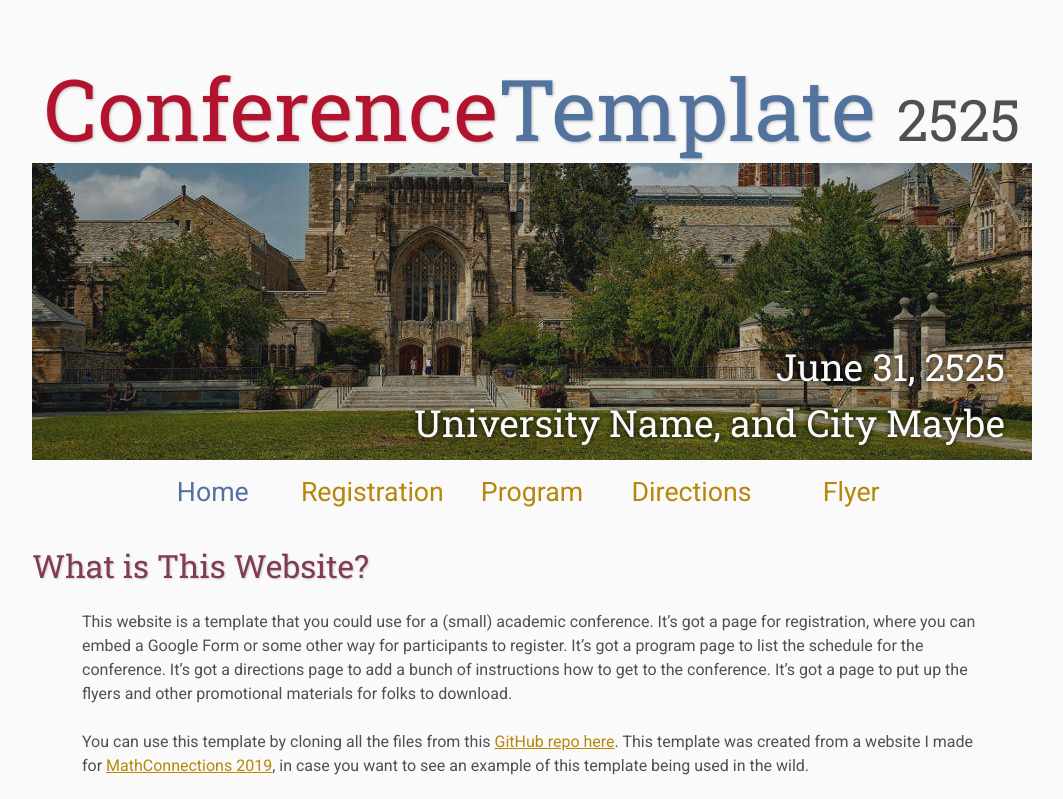
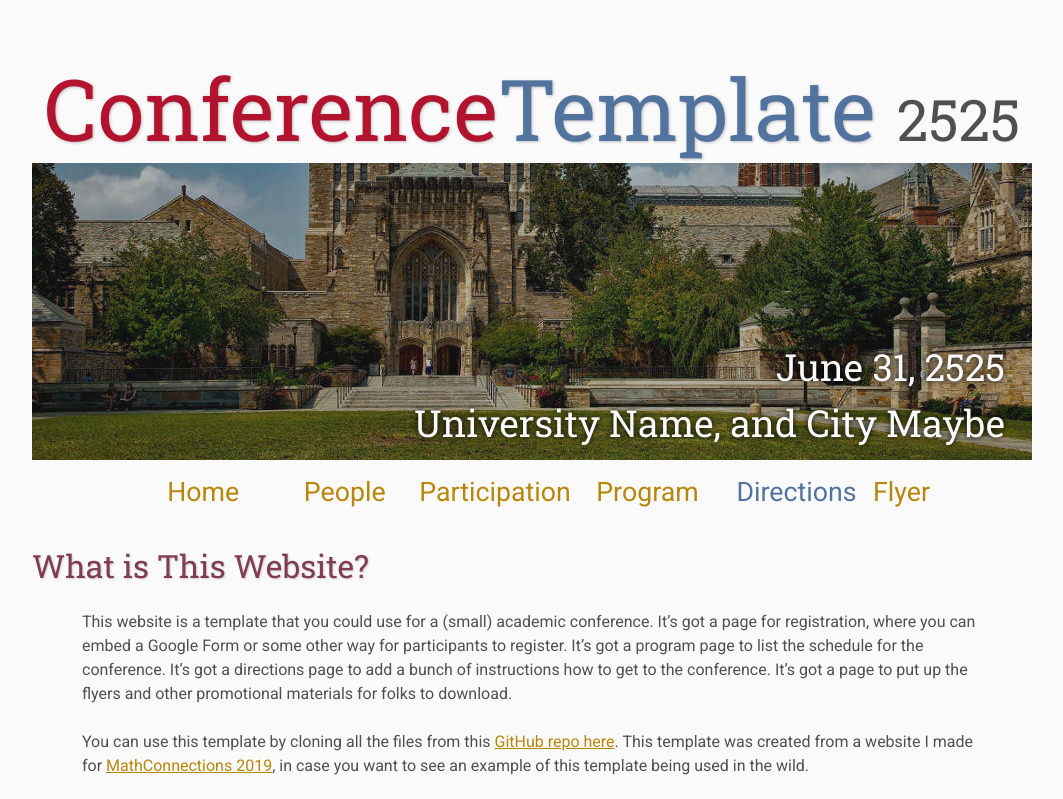
Before and after one commit to Tahiya31/SIGDial-INLG23-workshop-interaction-centric-autism-research, a plain HTML site: page index.html in a window 1280 px wide. Shown: the top 799 px of the page, without its empty margins (108-1171 px from the left). Drawn offline with Linux system fonts and the light colour scheme.

Commit message:
header change

```diff
--- a/index.html
+++ b/index.html
@@ -27,16 +27,19 @@
     <table class="navigation">
         <tr>
             <td class="navigation">
-                <a class="current" title="Conference Home Page" href=".">Home</a>
+                <a title="Conference Home Page" href=".">Home</a>
             </td>
             <td class="navigation">
-                <a title="Register for the Conference" href="registration">Registration</a>
+                <a title="People of the workshop" href="People">People</a>
             </td>
             <td class="navigation">
-                <a title="Conference Program" href="program">Program</a>
+                <a title="Participation in the workshop " href="Participation">Participation</a>
             </td>
             <td class="navigation">
-                <a title="Directions to the Conference" href="directions">Directions</a>
+                <a title="Conference Program" href="Program">Program</a>
+            </td>
+            <td class="navigation">
+                <a class="current" title="Directions to the Conference" href="directions">Directions</a>
             </td>
             <td class="navigation">
                 <a title="Conference Flyer" href="flyer">Flyer</a>
```
